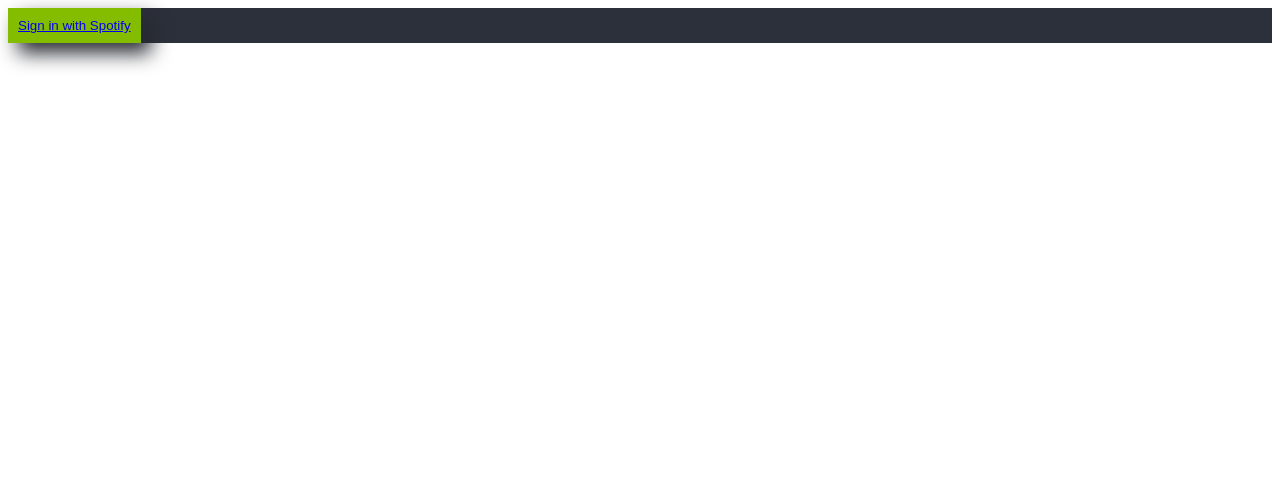
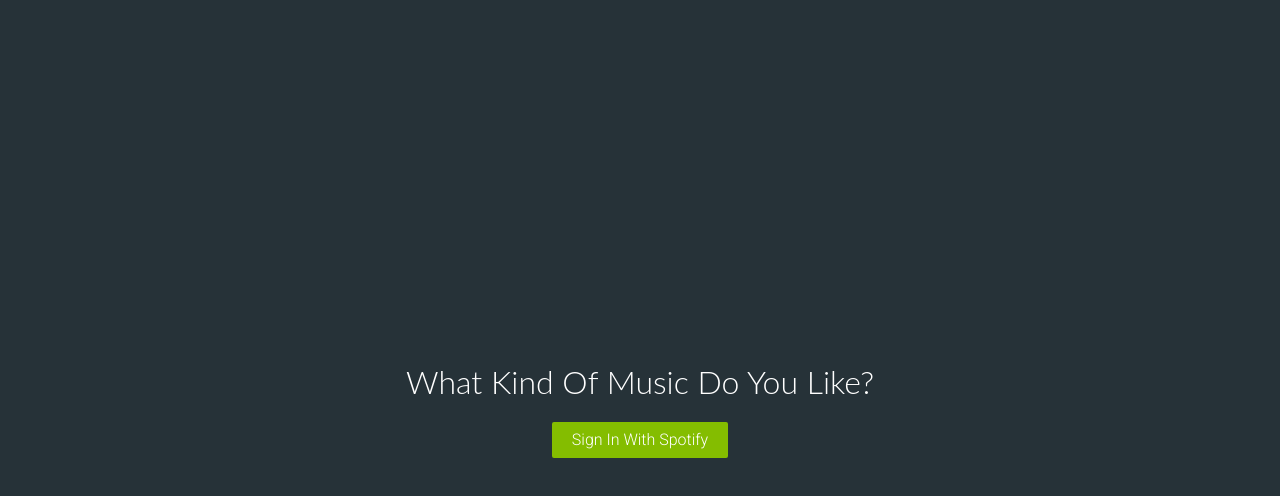
Before and after one commit to delafields/Favoritify, a React (Create React App) app in the folder client/: page / in a window 1280 px wide. Shown: the top 496 px of the page. Built offline with nearby package versions, Linux system fonts and the light colour scheme.

Commit message:
restyled Landing

```diff
--- a/client/public/index.html
+++ b/client/public/index.html
@@ -11,6 +11,7 @@
     <link rel="manifest" href="%PUBLIC_URL%/manifest.json">
     <link rel="shortcut icon" href="%PUBLIC_URL%/favicon.ico">
     <link href="https://fonts.googleapis.com/css?family=Roboto:300,400,500" rel="stylesheet">
+    <link rel="stylesheet" href="https://cdnjs.cloudflare.com/ajax/libs/normalize/7.0.0/normalize.min.css">
     <!--
       Notice the use of %PUBLIC_URL% in the tags above.
       It will be replaced with the URL of the `public` folder during the build.
--- a/client/src/components/Landing.js
+++ b/client/src/components/Landing.js
@@ -1,12 +1,41 @@
 import React from 'react';
-import('../styles/Landing.css');
+import FlatButton from 'material-ui/FlatButton';
+import SvgIcon from 'material-ui/SvgIcon';
+import { blueGrey900 } from 'material-ui/styles/colors';
 
 const Landing = () => {
 	return (
-		<div className="site">
-			<button className="spotify-login-button">
-				<a href="/auth/spotify">Sign in with Spotify</a>
-			</button>
+		<div
+			style={{
+				height: '100vh',
+				width: '100vw',
+				display: 'flex',
+				flexDirection: 'column',
+				alignItems: 'center',
+				justifyContent: 'center',
+				backgroundColor: blueGrey900
+			}}
+		>
+			<h1
+				style={{
+					fontFamily: 'Lato, sans-serif',
+					fontWeight: '300',
+					color: 'white'
+				}}
+			>
+				What Kind Of Music Do You Like?
+			</h1>
+			<FlatButton
+				href="/auth/spotify"
+				style={{
+					backgroundColor: '#84bd00',
+					color: 'white',
+					fontWeight: '300',
+					padding: '0 20px'
+				}}
+			>
+				Sign In With Spotify
+			</FlatButton>
 		</div>
 	);
 };
--- a/client/src/components/dashboard/shared/ArtistImageList.js
+++ b/client/src/components/dashboard/shared/ArtistImageList.js
@@ -16,7 +16,7 @@
 		},
 		gridList: {
 			width: '100%',
-			height: '1000px',
+			height: '1200px',
 			overflowY: 'auto'
 		}
 	};
```
Also changed, not shown: client/src/assets/Spotify_Logo.svg (added).
